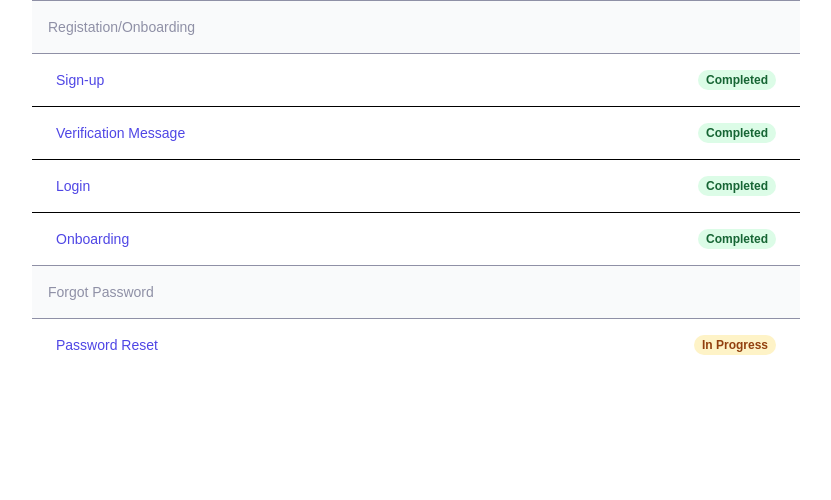
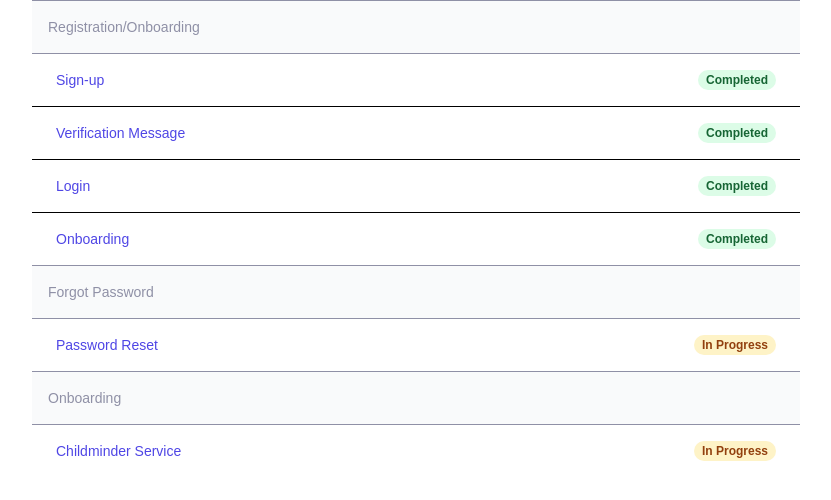
Before and after one commit to andres-codigo/nanny-nina, a Vue app: page /home in a window 1280 px wide. Shown: the top 500 px of the page, without its empty margins (224-1055 px from the left). Built offline with nearby package versions, Linux system fonts and the light colour scheme.

Commit message:
[folders/js/vue] childermind service container folder and file set-up

```diff
--- a/src/pages/_home/Home.vue
+++ b/src/pages/_home/Home.vue
@@ -8,7 +8,7 @@ import ListItem from '../../components/_home/ListItem.vue'
 			<nav class="h-full overflow-y-auto" aria-label="Directory">
 				<div class="relative">
 					<div class="z-10 sticky top-0 border-t border-b border-gray-200 bg-gray-50 px-4 py-4 text-sm font-medium text-gray-500">
-						<h3>Registation/Onboarding</h3>
+						<h3>Registration/Onboarding</h3>
 					</div>
 					<ul role="list" class="relative z-0 divide-y divide-gray-200">
 						<ListItem routerLinkPath="/sign-up" title="Sign-up" textColor="text-indigo-600" textBadge="Completed" textColorBadge="text-green-800" backgroundColorBadge="bg-green-100" />
@@ -25,6 +25,14 @@ import ListItem from '../../components/_home/ListItem.vue'
 						<ListItem routerLinkPath="/forgot-password" title="Password Reset" textColor="text-indigo-600" textBadge="In Progress" textColorBadge="text-amber-800" backgroundColorBadge="bg-amber-100 " />
 					</ul>
 				</div>
+				<div class="relative">
+					<div class="z-10 sticky top-0 border-t border-b border-gray-200 bg-gray-50 px-4 py-4 text-sm font-medium text-gray-500">
+						<h3>Onboarding</h3>
+					</div>
+					<ul role="list" class="relative z-0 divide-y divide-gray-200">
+						<ListItem routerLinkPath="/childminder-service" title="Childminder Service" textColor="text-indigo-600" textBadge="In Progress" textColorBadge="text-amber-800" backgroundColorBadge="bg-amber-100 " />
+					</ul>
+				</div>
 			</nav>
 		</div>
 	</div>
--- /dev/null
+++ b/src/pages/onboarding/childminder-service/ChildminderServiceContainer.vue
@@ -0,0 +1,3 @@
+<template>
+	<div>Container</div>
+</template>
--- a/src/router/index.js
+++ b/src/router/index.js
@@ -2,11 +2,18 @@ import { createRouter, createWebHistory } from 'vue-router'
 
 import Launch from '../pages/Launch.vue'
 import Home from '../pages/_home/Home.vue'
+
+/* Registration/Onboarding */
 import SignUp from '../pages/registration-and-onboarding/SignUp.vue'
 import VerificationMessage from '../pages/registration-and-onboarding/VerificationMessage.vue'
+import Login from '../pages/registration-and-onboarding/Login.vue'
 import OnboardingContainer from '../pages/registration-and-onboarding/onboarding/OnboardingContainer.vue'
-import Login from '../pages/registration-and-onboarding/Login.vue'
+
+/* Forgot Password */
 import ForgotPasswordContainer from '../pages/forgot-password/ForgotPasswordContainer.vue'
+
+/* Onboarding */
+import ChildminderServiceContainer from '../pages/onboarding/childminder-service/ChildminderServiceContainer.vue'
 
 const routes = [
 	{
@@ -58,6 +65,12 @@ const routes = [
 		component: ForgotPasswordContainer,
 		meta: { transition: 'slide-right-to-left' }
 	},
+	{
+		path: '/childminder-service',
+		name: 'ChildminderServiceContainer',
+		component: ChildminderServiceContainer,
+		meta: { transition: 'slide-right-to-left' }
+	},
 ]
 const router = createRouter({
 	history: createWebHistory(),
```
